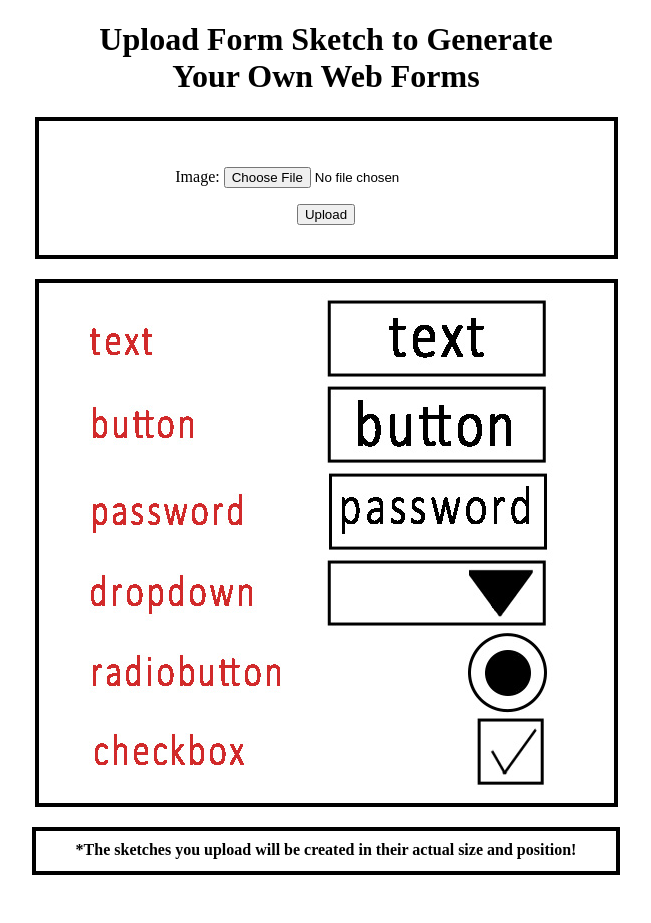
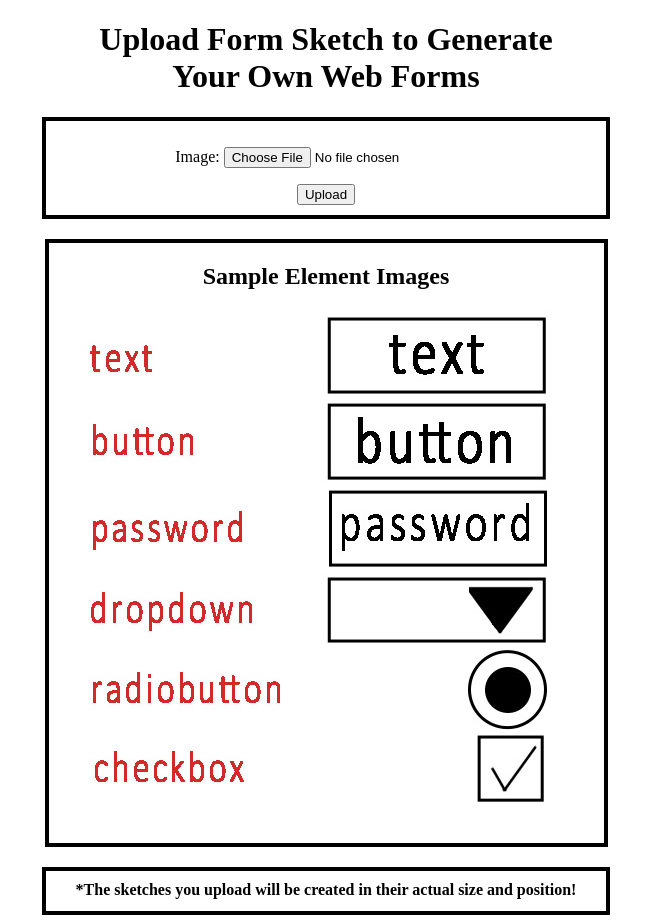
Before and after one commit to mustafayigit34/sketch2page, a Django app: page / in a window 1280 px wide. Shown: the whole page, without its empty margins (314-965 px from the left). Before the commit the page ends 875 px from the top, so only its background shows below. Run offline with Django 4.2, Linux system fonts and the light colour scheme; parts of the project's set-up code (start-up, migrations or seed data) failed here and were passed over.

Commit message:
added upload_alert and header

```diff
--- a/templates/upload-template.html
+++ b/templates/upload-template.html
@@ -9,7 +9,7 @@
 
 <div align="center">
     <h1>Upload Form Sketch to Generate<br> Your Own Web Forms</h1>
-<div style="align:center; border: solid 4px black; padding: 30px; width:515px;">
+<div style="align:center; border: solid 4px black; padding: 10px; width:540px;">
     <form method="post" enctype="multipart/form-data">
         {% csrf_token %}
         {{ form.as_p }}
@@ -17,11 +17,12 @@
     </form>
 </div>
 
-    <div style="width:555px; border: solid 4px black; height:500px; margin-top:20px; padding:10px;">
+    <div style="width:555px; border: solid 4px black; height:600px; margin-top:20px;">
+        <h2>Sample Element Images</h2>
         {% load static %} <img src="{% static 'main/media/upload_alert.jpg' %}" alt="home" />
     </div>
 
-    <div style="width:560px; border: solid 4px black; height:20px; margin-top:20px; padding:10px;">
+    <div style="width:540px; border: solid 4px black; height:20px; margin-top:20px; padding:10px;">
         <b>*The sketches you upload will be created in their actual size and position!</b>
     </div>
 
```
